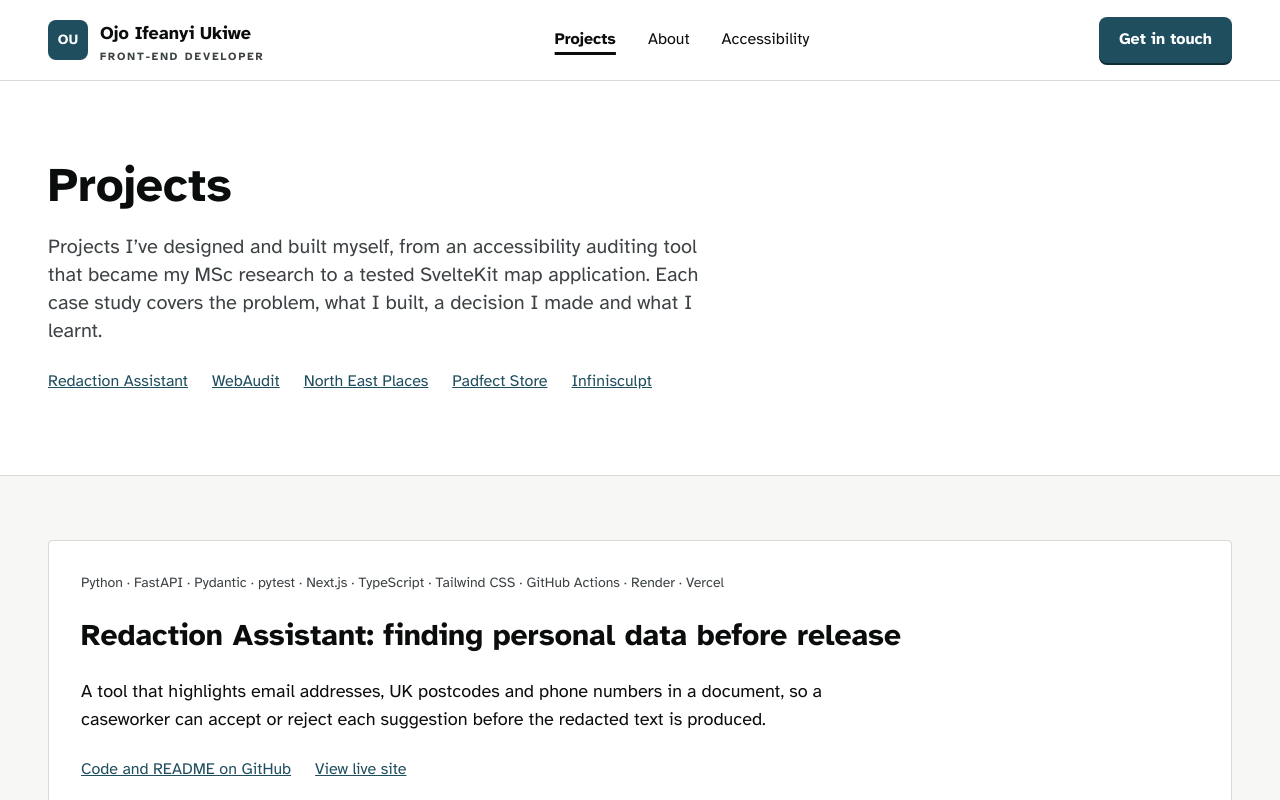
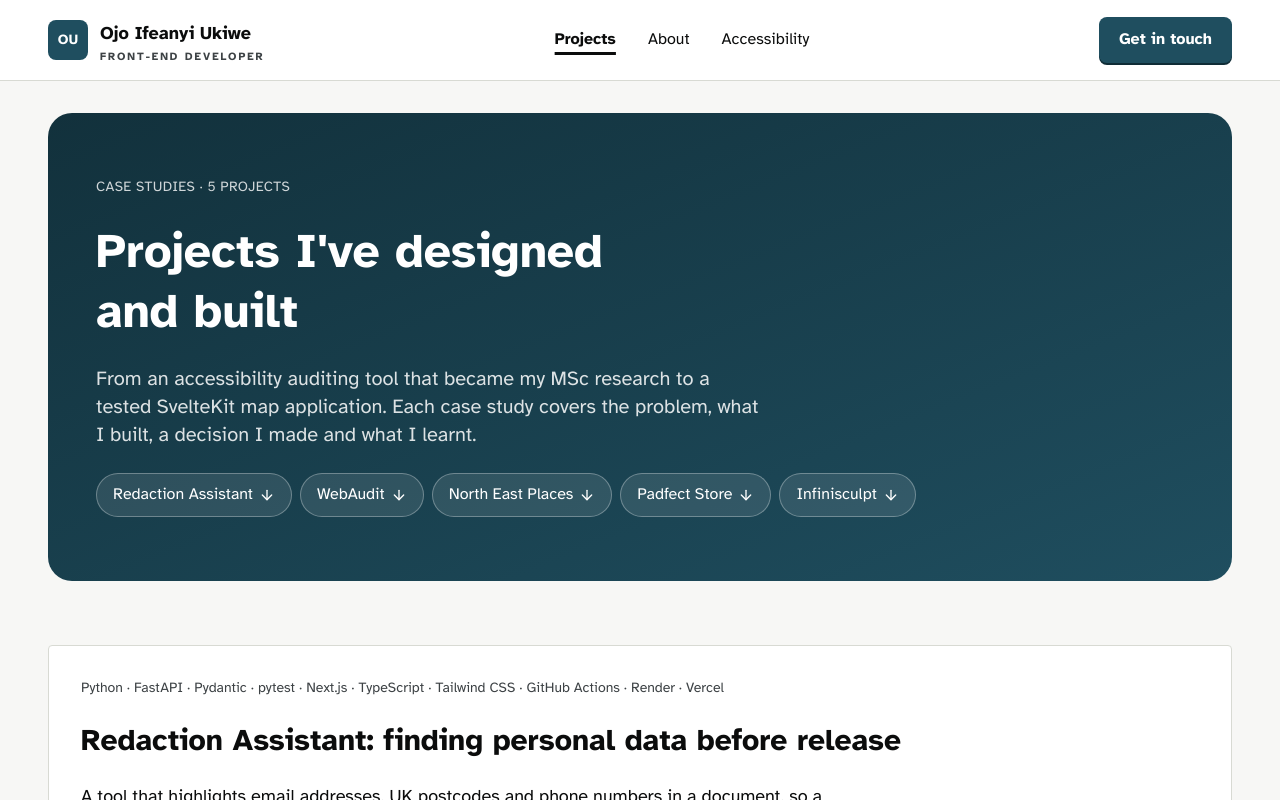
Before and after one commit to ifeanyiukiwe/portfolio, a Next.js app: page /projects in a window 1280 px wide. Shown: the top 800 px of the page. Built offline with nearby package versions, Linux system fonts and the light colour scheme.

Commit message:
Use PageHero on Projects page with jump-link chips

```diff
--- a/src/app/projects/page.tsx
+++ b/src/app/projects/page.tsx
@@ -1,6 +1,8 @@
 import type { Metadata } from "next";
 import Image from "next/image";
 import ExternalLink from "@/components/ExternalLink";
+import PageHero from "@/components/PageHero";
+import { ArrowDown } from "lucide-react";
 
 export const metadata: Metadata = {
   title: "Projects | Ojo Ifeanyi Ukiwe",
@@ -130,31 +132,28 @@ const caseStudies: CaseStudy[] = [
 export default function ProjectsPage() {
   return (
     <>
-      <section className="bg-surface border-b border-line">
-        <div className="container-page py-20 flex flex-col gap-6">
-          <h1 className="text-4xl md:text-5xl font-bold">Projects</h1>
-          <p className="text-xl text-muted max-w-2xl">
-            Projects I’ve designed and built myself, from an accessibility
-            auditing tool that became my MSc research to a tested SvelteKit map
-            application. Each case study covers the problem, what I built, a
-            decision I made and what I learnt.
-          </p>
+      <PageHero
+        eyebrow="CASE STUDIES · 5 PROJECTS"
+        title="Projects I've designed and built"
+        intro="From an accessibility auditing tool that became my MSc research to a tested SvelteKit map application. Each case study covers the problem, what I built, a decision I made and what I learnt."
+      >
         <nav aria-label="On this page">
-            <ul className="flex flex-wrap gap-x-6 gap-y-2">
+          <ul className="flex flex-wrap gap-2">
             {sections.map((section) => (
               <li key={section.id}>
                 <a
                   href={`#${section.id}`}
-                    className="text-petrol underline hover:text-petrol-dark"
+                  className="inline-flex items-center gap-1.5 rounded-full border border-white/30 bg-white/10 px-4 py-2 text-white no-underline hover:bg-white hover:text-petrol-deep"
                 >
                   {section.label}
+                  <ArrowDown className="h-4 w-4" aria-hidden="true" />
                 </a>
               </li>
             ))}
           </ul>
         </nav>
-        </div>
-      </section>
+      </PageHero>
+
       <div className="container-page py-16 flex flex-col gap-14">
         {caseStudies.map((study) => {
           const blocks = [
@@ -168,7 +167,7 @@ export default function ProjectsPage() {
               key={study.id}
               id={study.id}
               aria-labelledby={`${study.id}-heading`}
-              className="bg-surface border border-line rounded p-8 flex flex-col gap-6"
+              className="scroll-mt-28 bg-surface border border-line rounded p-8 flex flex-col gap-6"
             >
               <p className="font-mono text-sm text-muted">{study.stack}</p>
               <h2 id={`${study.id}-heading`} className="text-3xl font-bold">
```
Lines whose indentation alone changed are shown as unchanged.
